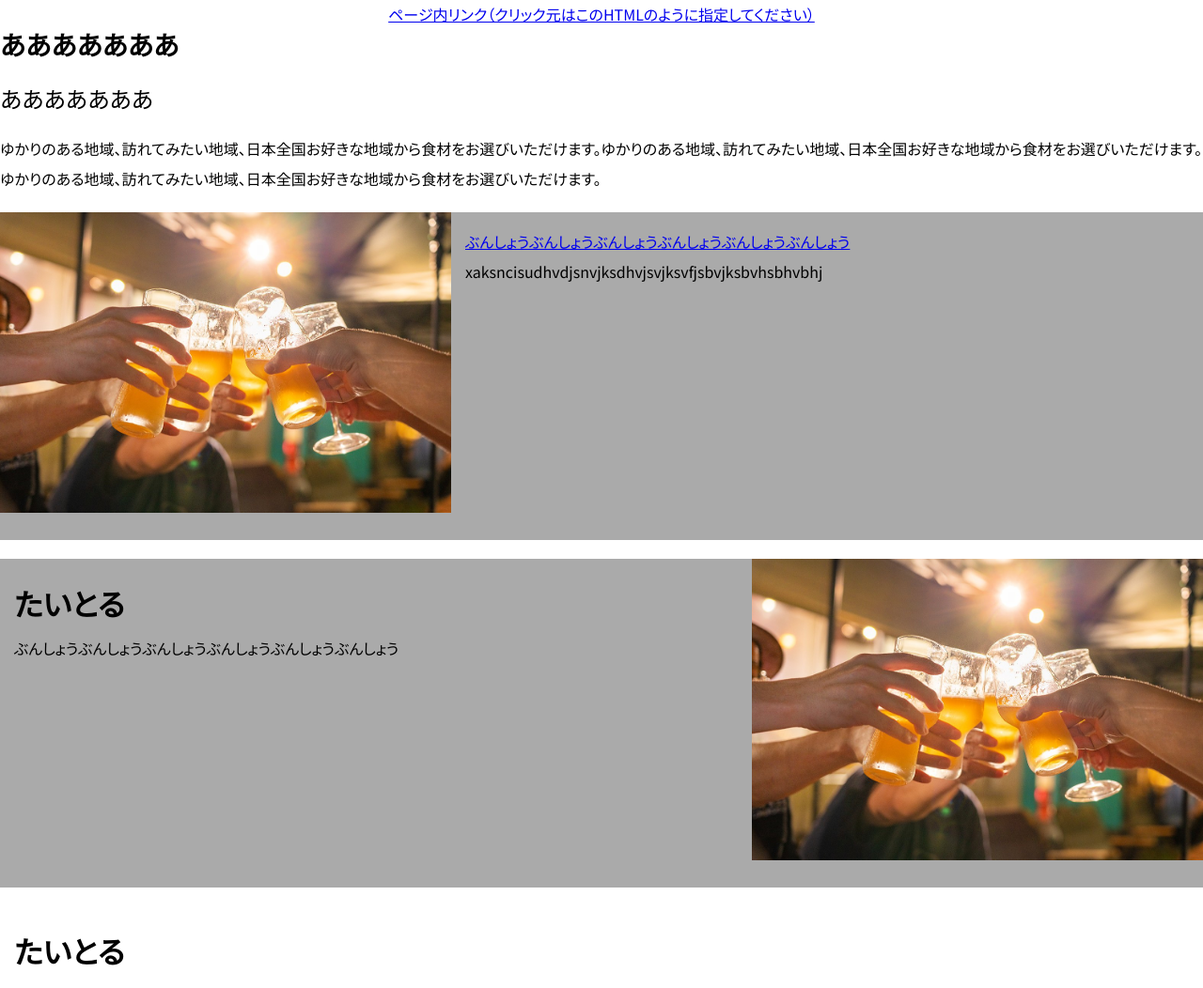
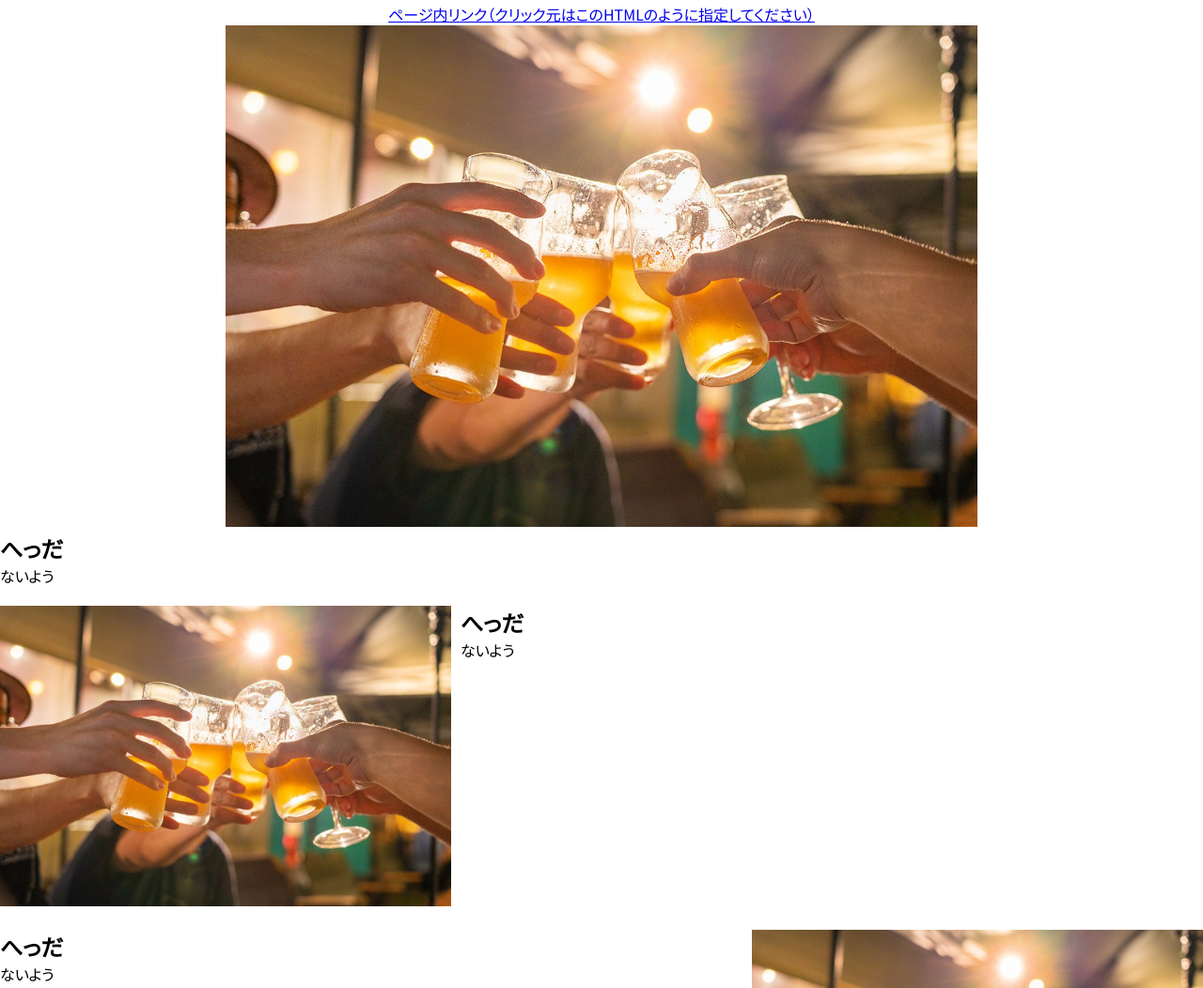
Before and after one commit to zakitti1975/gulpTemplateSpace, a website: page responsiveTemplate/src/pug/index.pug in a window 1280 px wide. Shown: the part 357-1409 px from the top of the page at 94% size. Drawn offline with nearby package versions, Linux system fonts and the light colour scheme; files that its build step writes are made by us from their sources; files whose address does not match are found by name.

Commit message:
flexの部分書き直し

```diff
--- a/responsiveTemplate/src/pug/module/_article.pug
+++ b/responsiveTemplate/src/pug/module/_article.pug
@@ -1,28 +1,27 @@
-.commonArticle
-    .commonArticle__inner
-        .commonArticle__header.commonArticle__header--large あああああああ
-        .commonArticle__header.commonArticle__header--medium あああああああ
-        .commonArticle__text ゆかりのある地域、訪れてみたい地域、日本全国お好きな地域から食材をお選びいただけます。ゆかりのある地域、訪れてみたい地域、日本全国お好きな地域から食材をお選びいただけます。ゆかりのある地域、訪れてみたい地域、日本全国お好きな地域から食材をお選びいただけます。
 
+.articleModule.articleModule__imgCtr
+    .articleModule__thumbs
+        img(src="../img/thumbs.jpg")
+    .articleModule__mnBody
+        .articleModule__header
+            h2 へっだ
+        .articleModule__mainText
+            p ないよう
 
 .articleModule.articleModule__imgLeft
     .articleModule__thumbs
-            img(src="../img/thumbs.jpg")
-    .articleModule__body
-        a(href="#") ぶんしょうぶんしょうぶんしょうぶんしょうぶんしょうぶんしょう
-        p xaksncisudhvdjsnvjksdhvjsvjksvfjsbvjksbvhsbhvbhj
-
-
+        img(src="../img/thumbs.jpg")
+    .articleModule__mnBody
+        .articleModule__header
+            h2 へっだ
+        .articleModule__mainText
+            p ないよう
 
 .articleModule.articleModule__imgRight
     .articleModule__thumbs
-            img(src="../img/thumbs.jpg")
-    .articleModule__body
+        img(src="../img/thumbs.jpg")
+    .articleModule__mnBody
         .articleModule__header
-            h1 たいとる
-        .articleModule__text ぶんしょうぶんしょうぶんしょうぶんしょうぶんしょうぶんしょう
-
-.articleModule__body
-    .articleModule__header
-        h1 たいとる
-    .articleModule__text ゆかりのある地域、訪れてみたい地域、日本全国お好きな地域から食材をお選びいただけます。ゆかりのある地域、訪れてみたい地域、日本全国お好きな地域から食材をお選びいただけます。ゆかりのある地域、訪れてみたい地域、日本全国お好きな地域から食材をお選びいただけます。
+            h2 へっだ
+        .articleModule__mainText
+            p ないよう
--- a/responsiveTemplate/src/scss/_article.scss
+++ b/responsiveTemplate/src/scss/_article.scss
@@ -1,71 +1,45 @@
+.module{
+    display:flex;
+    gap: 10px;
+    width:  calc(var(--vw) * 100);
+    background-color:#aaaaaa;
+    margin-bottom:20px;
+    //justify-content: space-between;
+    flex-direction: row-reverse;
+    & .thumbs{
+        max-width:400px;
+        img{width:100%;}
+    }
+    & .article{width:100%;}
 
-@charset "UTF-8";
-.commonArticle{
-    margin-bottom:20px;
-    &__inner{
-
-
-    }
-    &__header{
-        margin-bottom:20px;
-        @media screen and (max-width: 768px) {
-            margin-bottom:15px;
-        }
-        &--large{
-            font-weight:600;
-            font-size: var(--fz28);
-            @media screen and (max-width: 768px) {
-                font-size: var(--fz24);
-            }
-        }
-        &--medium{
-            font-weight:500;
-            font-size: var(--fz24);
-            @media screen and (max-width: 768px) {
-                font-size: var(--fz20);
-            }
-        }
-
-    }
-    &__text{
-        line-height:2.0;
-        @media screen and (max-width: 768px) {
-            line-height:1.75;
-        }
-
-    }
+}
 
 
 
-}
-
 .articleModule{
+    $_root: &;
+    display:flex;
+    flex-direction: column;
+    justify-content: space-between;
     width:  calc(var(--vw) * 100);
-    background-color:#aaaaaa;
     margin-bottom:20px;
-    display: flex;
-    flex-direction:column;
-    justify-content: space-between;
-    @media screen and (min-width: 768px) {
-        &__imgRight{ flex-direction: row-reverse ;}
-        &__imgLeft{ flex-direction: row ;}
+    &__mnBody{
+        text-align:left;
+        width:100%;
     }
     &__thumbs{
-        margin-bottom: 1.5rem;
-        text-align:center;
-        & img{
-            max-width:480px;
-            @media screen and (max-width: 768px) {
-                width:100%;
-                }
-            }
+    width: 100%;
+    text-align: center;
+    min-height: 0%;
+    & img{width:100%;max-width:800px;}
     }
-    &__body {
-        width:100%;
-        padding: 15px;
-        line-height:2.0;
-        @media screen and (max-width: 768px) {
-            line-height:1.75;
+    @media screen and (min-width: 768px) {
+        &__mnBody{ text-align: left;}
+        &__imgRight,&__imgLeft{
+            gap:10px;
+            #{$_root}__thumbs{max-width:480px;}
         }
+        &__imgRight{ flex-direction: row-reverse;}
+        &__imgLeft{ flex-direction: row;}
     }
 }
```
Also changed, not shown: responsiveTemplate/dist/css/dummyProject_sp.css, responsiveTemplate/dist/html/index.html.
